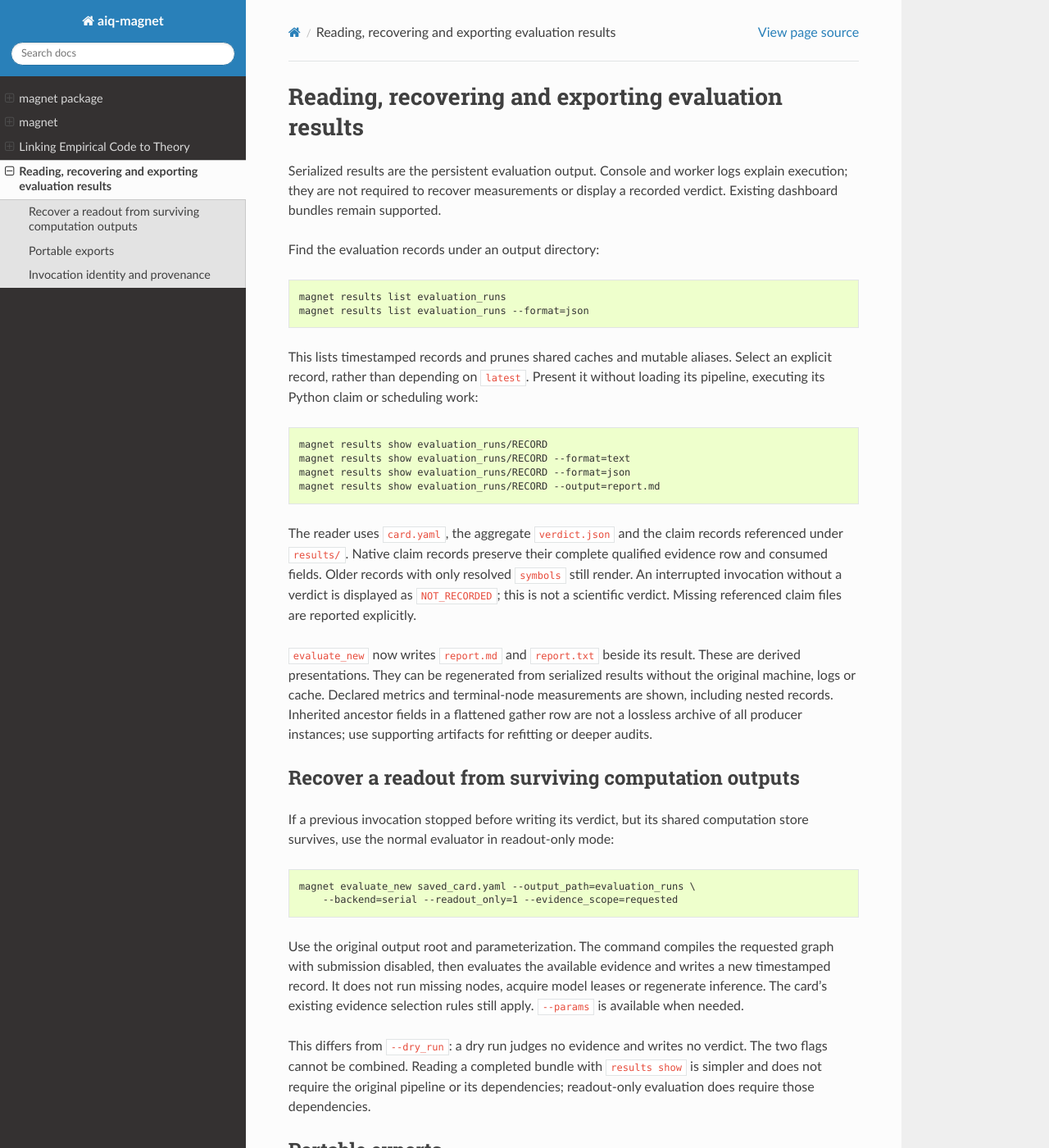
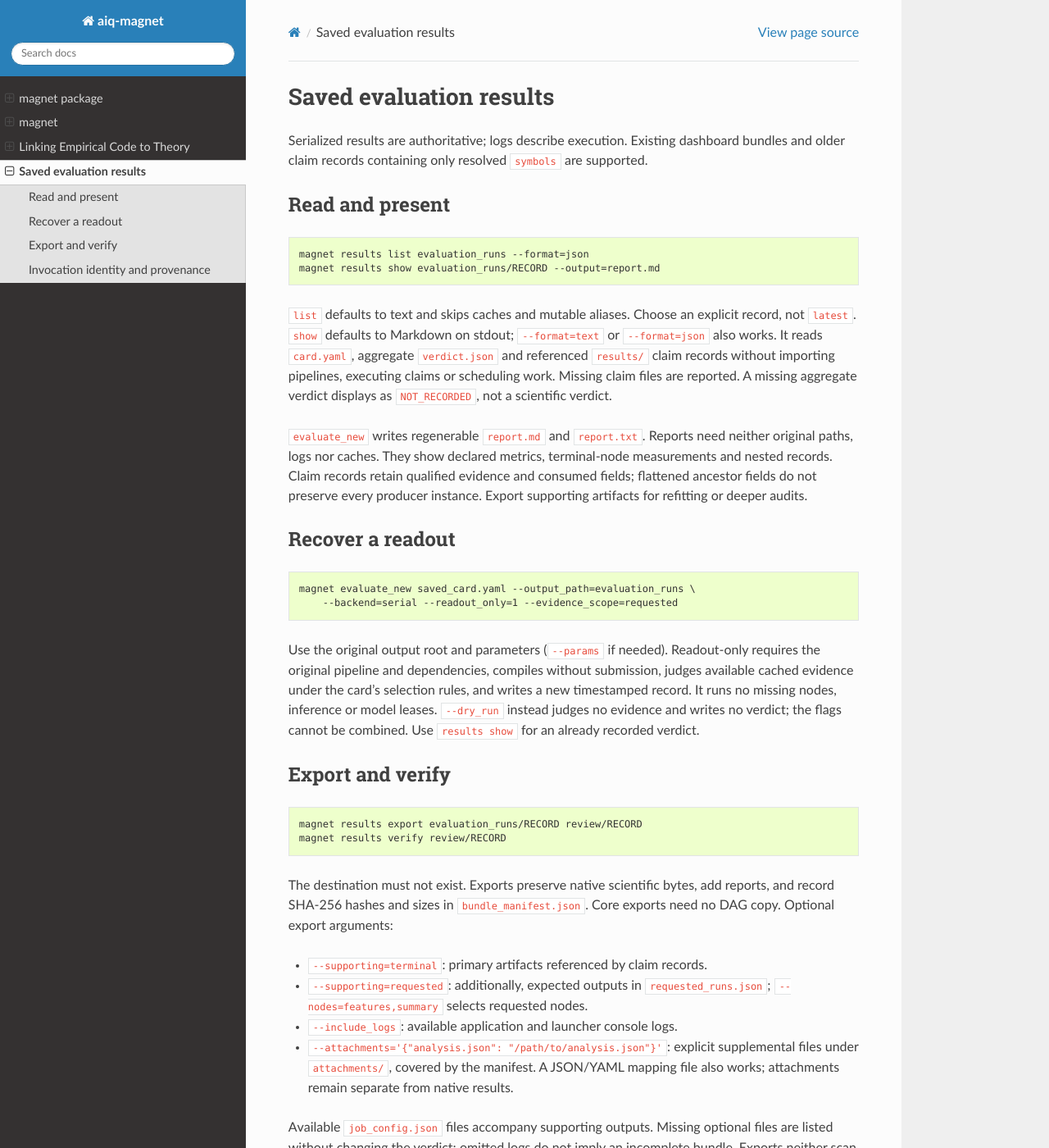
Before and after one commit to AIQ-Kitware/aiq-magnet, a Sphinx documentation site: the page built from docs/source/manual/result_bundles.rst, in a window 1280 px wide and 1400 px high. Shown: the whole window at 82% size. Built offline with Sphinx 7.4.7 and the Read the Docs theme 3.1.0, drawn with Linux system fonts in a browser that asks for light colours; some of the changed text lies outside the part shown.

Commit message:
Trim result documentation and simplify execution control flow
Remove formatting-only churn, name loop inputs, rename atomic_json_write, and reuse ubelt SHA-256 hashing while preserving existing digests.

Co-authored-by: GPT-6 (Codex; weights/config variant unknown) <codex@openai.com>

```diff
--- a/docs/source/manual/result_bundles.rst
+++ b/docs/source/manual/result_bundles.rst
@@ -1,114 +1,76 @@
-Reading, recovering and exporting evaluation results
-===================================================
+Saved evaluation results
+========================
 
-Serialized results are the persistent evaluation output. Console and worker
-logs explain execution; they are not required to recover measurements or
-display a recorded verdict. Existing dashboard bundles remain supported.
+Serialized results are authoritative; logs describe execution. Existing dashboard
+bundles and older claim records containing only resolved ``symbols`` are supported.
 
-Find the evaluation records under an output directory:
+Read and present
+----------------
 
 .. code-block:: console
 
-   magnet results list evaluation_runs
    magnet results list evaluation_runs --format=json
-
-This lists timestamped records and prunes shared caches and mutable aliases.
-Select an explicit record, rather than depending on ``latest``. Present it
-without loading its pipeline, executing its Python claim or scheduling work:
-
-.. code-block:: console
-
-   magnet results show evaluation_runs/RECORD
-   magnet results show evaluation_runs/RECORD --format=text
-   magnet results show evaluation_runs/RECORD --format=json
    magnet results show evaluation_runs/RECORD --output=report.md
 
-The reader uses ``card.yaml``, the aggregate ``verdict.json`` and the claim
-records referenced under ``results/``. Native claim records preserve their
-complete qualified evidence row and consumed fields. Older records with only
-resolved ``symbols`` still render. An interrupted invocation without a verdict
-is displayed as ``NOT_RECORDED``; this is not a scientific verdict. Missing
-referenced claim files are reported explicitly.
+``list`` defaults to text and skips caches and mutable aliases. Choose an explicit
+record, not ``latest``. ``show`` defaults to Markdown on stdout; ``--format=text``
+or ``--format=json`` also works. It reads ``card.yaml``, aggregate ``verdict.json``
+and referenced ``results/`` claim records without importing pipelines, executing
+claims or scheduling work. Missing claim files are reported. A missing aggregate
+verdict displays as ``NOT_RECORDED``, not a scientific verdict.
 
-``evaluate_new`` now writes ``report.md`` and ``report.txt`` beside its result.
-These are derived presentations. They can be regenerated from serialized
-results without the original machine, logs or cache. Declared metrics and
-terminal-node measurements are shown, including nested records. Inherited
-ancestor fields in a flattened gather row are not a lossless archive of all
-producer instances; use supporting artifacts for refitting or deeper audits.
+``evaluate_new`` writes regenerable ``report.md`` and ``report.txt``. Reports need
+neither original paths, logs nor caches. They show declared metrics, terminal-node
+measurements and nested records. Claim records retain qualified evidence and
+consumed fields; flattened ancestor fields do not preserve every producer
+instance. Export supporting artifacts for refitting or deeper audits.
 
-Recover a readout from surviving computation outputs
---------------------------------------------------
-
-If a previous invocation stopped before writing its verdict, but its shared
-computation store survives, use the normal evaluator in readout-only mode:
+Recover a readout
+-----------------
 
 .. code-block:: console
 
    magnet evaluate_new saved_card.yaml --output_path=evaluation_runs \
        --backend=serial --readout_only=1 --evidence_scope=requested
 
-Use the original output root and parameterization. The command compiles the
-requested graph with submission disabled, then evaluates the available
-evidence and writes a new timestamped record. It does not run missing nodes,
-acquire model leases or regenerate inference. The card's existing evidence
-selection rules still apply. ``--params`` is available when needed.
+Use the original output root and parameters (``--params`` if needed). Readout-only
+requires the original pipeline and dependencies, compiles without submission,
+judges available cached evidence under the card's selection rules, and writes a
+new timestamped record. It runs no missing nodes, inference or model leases.
+``--dry_run`` instead judges no evidence and writes no verdict; the flags cannot
+be combined. Use ``results show`` for an already recorded verdict.
 
-This differs from ``--dry_run``: a dry run judges no evidence and writes no
-verdict. The two flags cannot be combined. Reading a completed bundle with
-``results show`` is simpler and does not require the original pipeline or
-its dependencies; readout-only evaluation does require those dependencies.
-
-Portable exports
-----------------
+Export and verify
+-----------------
 
 .. code-block:: console
 
    magnet results export evaluation_runs/RECORD review/RECORD
    magnet results verify review/RECORD
 
-An export keeps native scientific files byte-for-byte, adds human-readable
-reports, and writes ``bundle_manifest.json`` with SHA-256 hashes and sizes.
-The destination must not exist. A core bundle needs no shared-DAG copy.
+The destination must not exist. Exports preserve native scientific bytes, add
+reports, and record SHA-256 hashes and sizes in ``bundle_manifest.json``. Core
+exports need no DAG copy. Optional export arguments:
 
-Choose additional evidence explicitly:
+* ``--supporting=terminal``: primary artifacts referenced by claim records.
+* ``--supporting=requested``: additionally, expected outputs in
+  ``requested_runs.json``; ``--nodes=features,summary`` selects requested nodes.
+* ``--include_logs``: available application and launcher console logs.
+* ``--attachments='{"analysis.json": "/path/to/analysis.json"}'``: explicit
+  supplemental files under ``attachments/``, covered by the manifest. A JSON/YAML
+  mapping file also works; attachments remain separate from native results.
 
-.. code-block:: console
+Available ``job_config.json`` files accompany supporting outputs. Missing optional
+files are listed without changing the verdict; omitted logs do not imply an
+incomplete bundle. Exports neither scan entire caches nor copy serving settings.
+Recorded readout-time hashes reject changed supporting outputs/configurations;
+older bundles without hashes remain usable.
 
-   magnet results export evaluation_runs/RECORD review/RECORD \
-       --supporting=terminal
-   magnet results export evaluation_runs/RECORD review/RECORD \
-       --supporting=requested --nodes=features,summary --include_logs
-
-``terminal`` includes primary artifacts referenced by the claim records.
-``requested`` additionally includes expected outputs listed by the saved
-``requested_runs.json``; ``--nodes`` optionally selects node names. Available
-``job_config.json`` files are included. Missing optional supporting files are
-listed in the manifest without changing the recorded scientific verdict.
-No recursive cache or serving-environment copy occurs. Absolute source paths
-remain provenance; the manifest supplies portable artifact locations.
-Where readout-time output/configuration hashes were recorded, an export
-rejects supporting files that have changed since that snapshot. Historical
-bundles without those hashes remain readable and exportable.
-
-Supplemental analyses can be attached without replacing native verdicts:
-
-.. code-block:: console
-
-   magnet results export evaluation_runs/RECORD review/RECORD \
-       --attachments='{"analysis.json": "/path/to/analysis.json"}'
-
-A JSON/YAML mapping file also works. Explicit files are copied under
-``attachments/`` and covered by the integrity manifest. They remain distinct
-from the native result. ``--include_logs`` includes available application and
-launcher console logs; omitted logs do not make a bundle incomplete.
-
-``results verify`` checks included bytes and required claim references, and
-returns a nonzero status on integrity errors. SHA-256 detects changes relative
-to the export manifest, not scientific validity or authenticity of the
-manifest itself. The library ``ResultBundle.artifact_path(original_path)``
-resolves exported artifacts after moving a bundle, even if original paths
-are unavailable. Re-exporting portable bundles is supported.
+Absolute source paths remain provenance. Portable manifest locations, resolved by
+``ResultBundle.artifact_path(original_path)``, survive relocation and original-file
+deletion; portable bundles can be re-exported. ``verify`` checks included bytes
+and required claim references, returning nonzero on errors. Hashes establish
+integrity relative to the manifest, not scientific validity or manifest authenticity.
 
 Invocation identity and provenance
 ---------------------------------
@@ -117,20 +79,16 @@ Invocation identity and provenance
 
    magnet evaluate_new card.yaml --record_path_file=/path/to/attempt/record.json
 
-Before scheduling, MAGNET atomically writes its exact record ID and directory
-to that descriptor. Launchers should allocate a separate descriptor per
-attempt outside the result directory, not find the newest directory by
-modification time. The native ``execution.json`` records the scheduler backend,
-dry-run/readout-only flags, software/source snapshots,
-timestamps and evaluated/dry-run/readout/interrupted/error state. These states
-describe an invocation, not whether an entire accumulated DAG is complete.
-SIGINT and SIGTERM received by the CLI preserve interruption metadata.
+Before scheduling, MAGNET atomically writes the exact record ID/directory to this
+per-attempt descriptor outside the result directory. Launchers should use it
+rather than newest-directory timestamps. ``execution.json`` records the backend,
+dry-run/readout flags, software/source snapshots, timestamps and state:
+``evaluated``, ``dry_run``, ``readout``, ``interrupted`` or ``error``. State describes
+this invocation, not completion of the accumulated DAG. CLI SIGINT/SIGTERM retain
+interruption metadata.
 
-Arbitrary runtime settings, container options and environments are not copied
-into this snapshot. MAGNET does not strip credentials from supplied data.
-Caller-supplied ``--provenance`` belongs to the caller and is preserved
-unchanged. Providers/adapters must supply facts
-about actual weights, precision and remote services; MAGNET does not infer
-those from aliases. Output/configuration hashes in the operational inventory
-are observations at readout. They do not assign current execution settings
-to earlier cached computations.
+Arbitrary runtime settings, container options and environments are omitted;
+MAGNET does not strip credentials. Caller ``--provenance`` is preserved unchanged.
+Providers/adapters must supply actual weights, precision and remote-service facts;
+aliases do not establish them. Output/configuration hashes observe readout-time
+bytes, not the execution settings that produced earlier cached computations.
```
Also changed, not shown: 7 other files.
